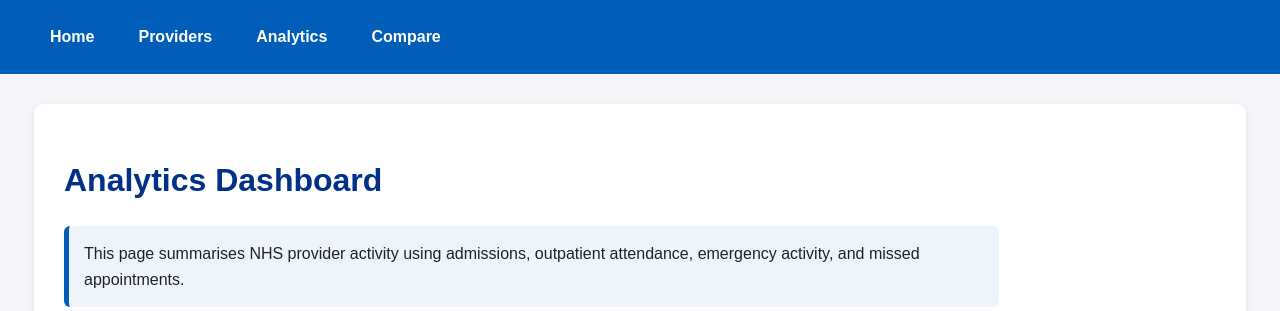
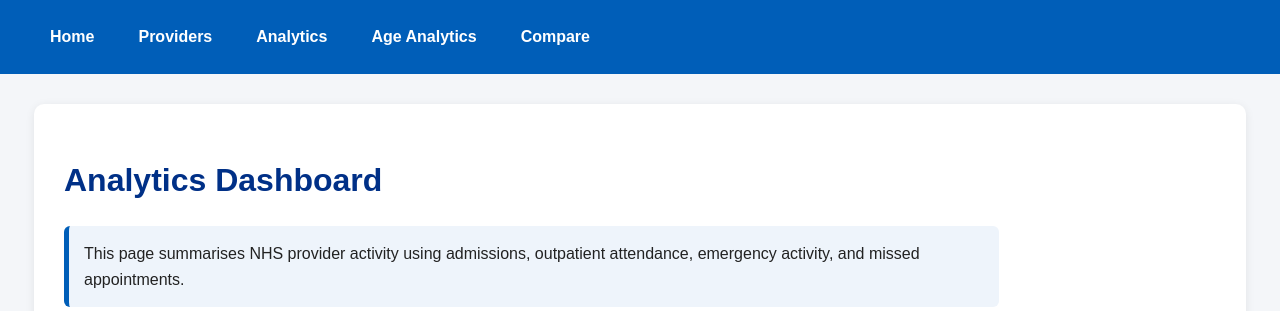
Before and after one commit to 52533734/nhs-hospital-activity, a Flask app: page /analytics in a window 1280 px wide. Shown: the top 311 px of the page. Run offline with Flask 3, Linux system fonts and the light colour scheme.

Commit message:
Add age analytics navigation link

```diff
--- a/app/templates/base.html
+++ b/app/templates/base.html
@@ -26,6 +26,9 @@
         <!-- Link to Analytics page -->
         <a href="{{ url_for('main.analytics') }}">Analytics</a>
 
+        <!-- Link to Age Analytics page -->
+<a href="{{ url_for('main.age_analytics') }}">Age Analytics</a>
+
         <!-- Link to Compare page -->
         <a href="{{ url_for('main.compare') }}">Compare</a>
     </nav>
```
